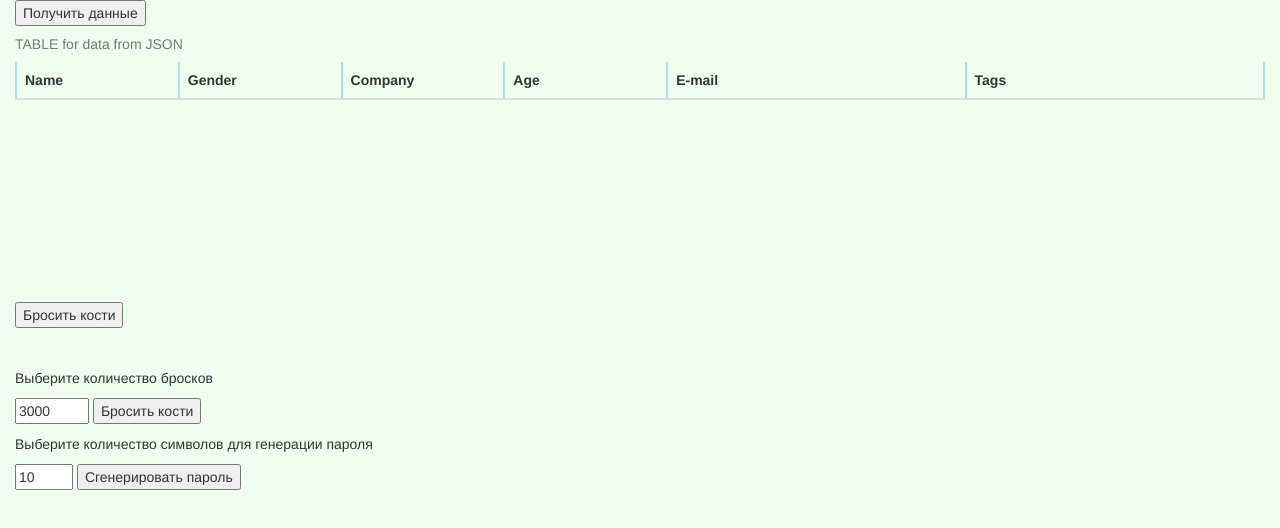
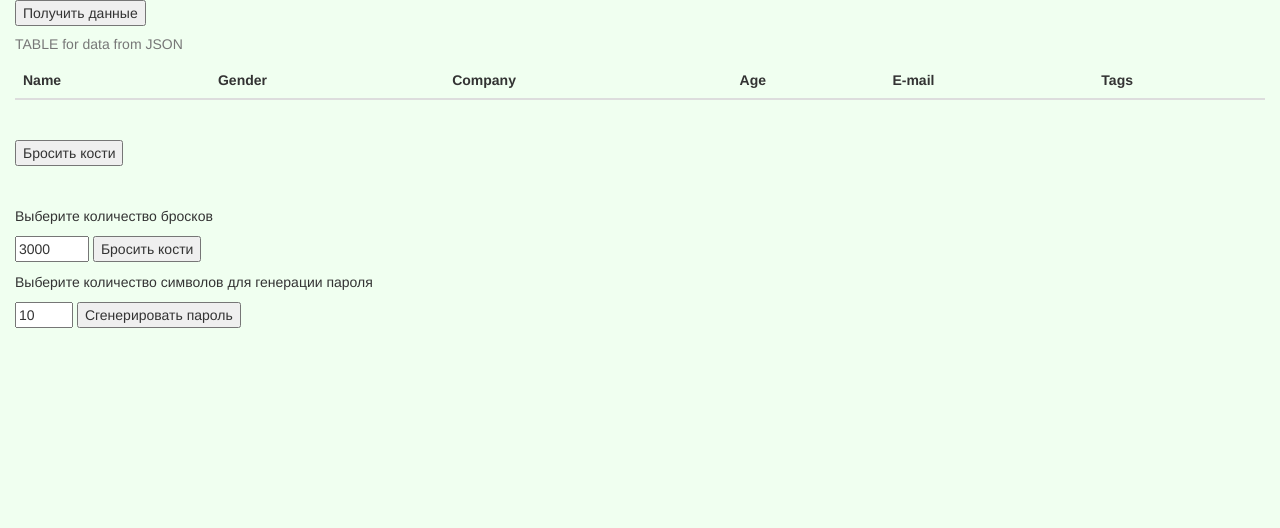
Before and after one commit to koshmaymm/03.03, a website: page index.html in a window 1280 px wide. Drawn offline with nearby package versions, Linux system fonts and the light colour scheme.

Commit message:
del some classes

```diff
--- a/style.css
+++ b/style.css
@@ -1,20 +1,7 @@
-.table{
-	min-width: 500px;
-	min-height: 200px;
-
-}
 body{
 	background-color: #F0FFF0;
 }
-th,td{
-	border: 2px solid #B0E0E6;
-	padding: 5px;
-	min-width: 120px;
 
-}
 .genderCompanyAge{
 	text-align: center;
 }
-.mail{
-	min-width: 220px;
-}
```
